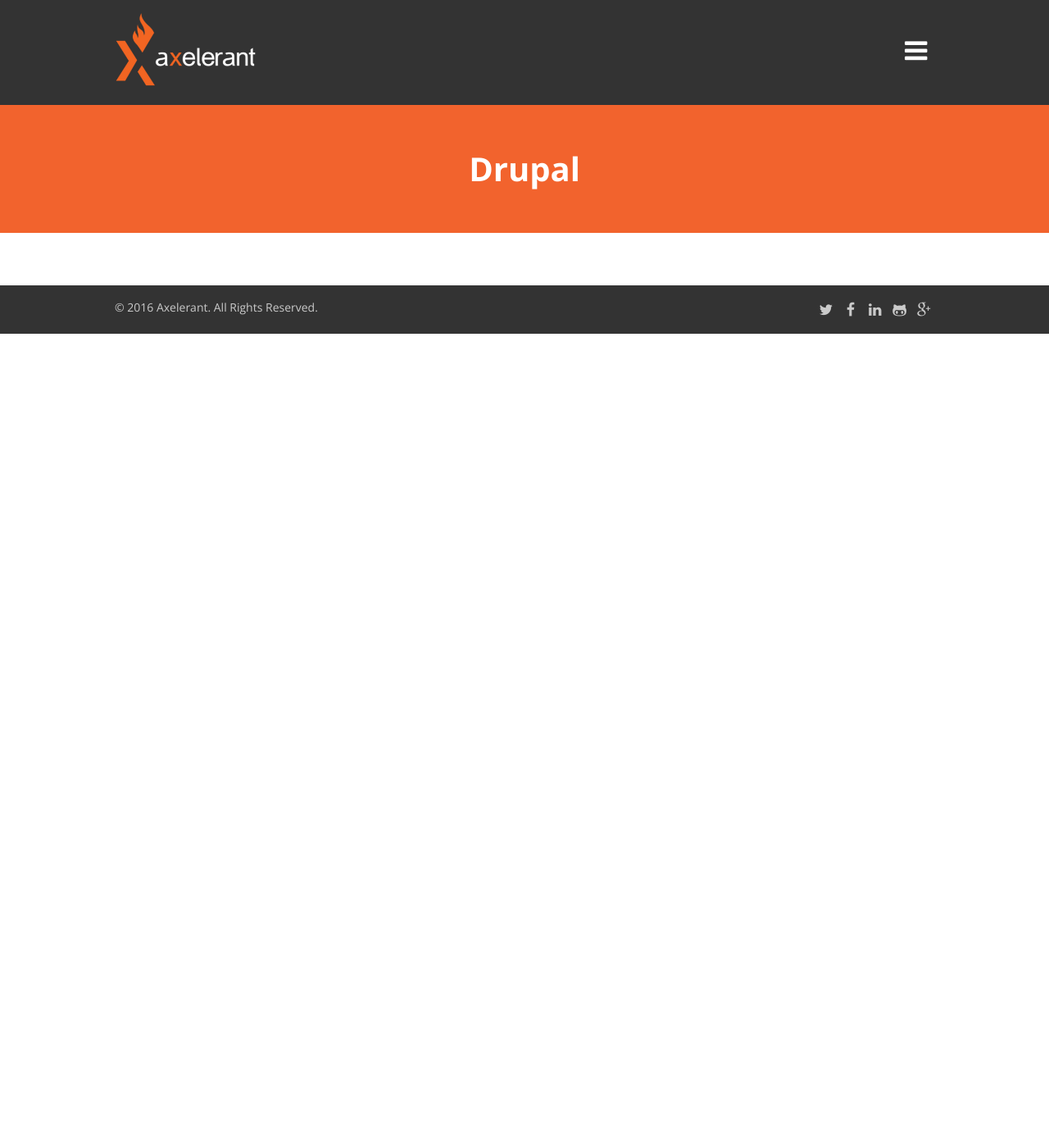
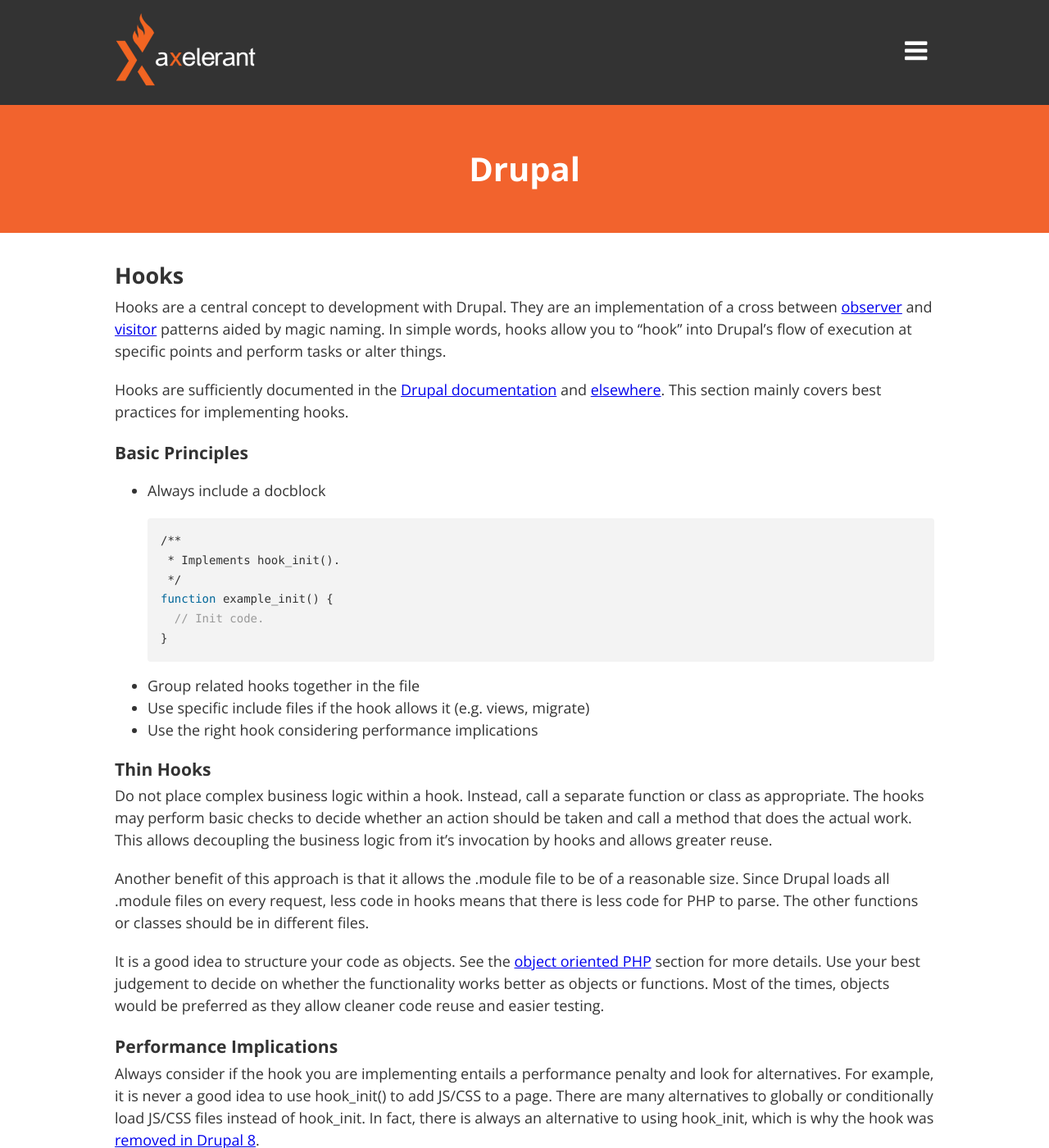
Before and after one commit to axelerant/engineering, a Jekyll site: the page built from drupal.md, in a window 1280 px wide and 1400 px high. Shown: the whole window at 82% size. Built offline with Jekyll 4.4.1, drawn with Linux system fonts in a browser that asks for light colours.

Commit message:
Start Drupal documentation

```diff
--- a/drupal.md
+++ b/drupal.md
@@ -6,8 +6,42 @@
 parent: Back-end
 subnav:
   - Hooks
-  - File Structure and conventions
+  - File Structure and Conventions
   - Writing modules
   - Symfony components
   - Automated Tests Simpletest, PHPUnit
 ---
+
+## Hooks
+
+Hooks are a central concept to development with Drupal. They are an implementation of a cross between [observer](https://en.wikipedia.org/wiki/Observer_pattern) and [visitor](https://en.wikipedia.org/wiki/Visitor_pattern) patterns aided by magic naming. In simple words, hooks allow you to "hook" into Drupal's flow of execution at specific points and perform tasks or alter things.
+
+Hooks are sufficiently documented in the [Drupal documentation](https://www.drupal.org/node/292) and [elsewhere](https://www.google.co.in/webhp?sourceid=chrome-instant&ion=1&espv=2&ie=UTF-8#q=drupal%20hooks). This section mainly covers best practices for implementing hooks.
+
+### Basic Principles
+
+* Always include a docblock
+
+  ~~~php
+  /**
+   * Implements hook_init().
+   */
+  function example_init() {
+    // Init code.
+  }
+  ~~~
+* Group related hooks together in the file
+* Use specific include files if the hook allows it (e.g. views, migrate)
+* Use the right hook considering performance implications
+
+### Thin Hooks
+
+Do not place complex business logic within a hook. Instead, call a separate function or class as appropriate. The hooks may perform basic checks to decide whether an action should be taken and call a method that does the actual work. This allows decoupling the business logic from it's invocation by hooks and allows greater reuse.
+
+Another benefit of this approach is that it allows the .module file to be of a reasonable size. Since Drupal loads all .module files on every request, less code in hooks means that there is less code for PHP to parse. The other functions or classes should be in different files.
+
+It is a good idea to structure your code as objects. See the [object oriented PHP](/php/#object-oriented-php) section for more details. Use your best judgement to decide on whether the functionality works better as objects or functions. Most of the times, objects would be preferred as they allow cleaner code reuse and easier testing.
+
+### Performance Implications
+
+Always consider if the hook you are implementing entails a performance penalty and look for alternatives. For example, it is never a good idea to use hook_init() to add JS/CSS to a page. There are many alternatives to globally or conditionally load JS/CSS files instead of hook_init. In fact, there is always an alternative to using hook_init, which is why the hook was [removed in Drupal 8](https://www.drupal.org/node/2013014).
```
